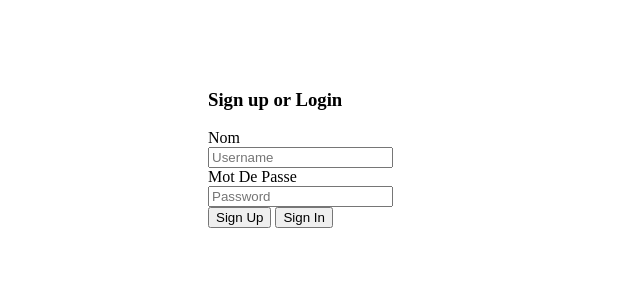
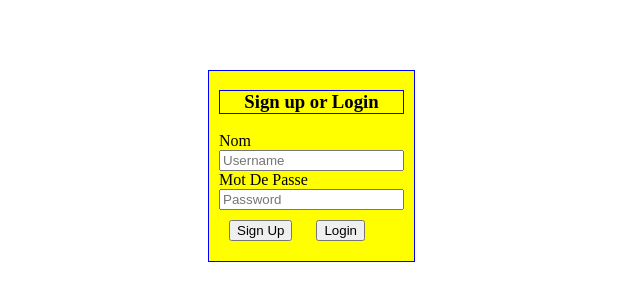
Before and after one commit to KaZWasTaken/TP3-WebDynamique, a website: page public/index.html in a window 1280 px wide. Shown: the part 138-438 px from the top of the page, without its empty margins (0-640 px from the left). Drawn offline with Linux system fonts and the light colour scheme.

Commit message:
Added a bit of css for the index

```diff
--- a/public/index.html
+++ b/public/index.html
@@ -11,6 +11,7 @@
 
 <body>
     <div class="container">
+        <div class="Log">
             <h3>Sign up or Login</h3>
             <form action="">
                 <div class="row">
@@ -26,16 +27,18 @@
                         <label for="lname">Mot De Passe</label>
                     </div>
                     <div class="col-75">
-                    <input type="password" id="*passwordbox-id*" name="password" placeholder="Password" minlength="8"
-                        required>
+                        <input type="password" id="*passwordbox-id*" name="password" placeholder="Password"
+                            minlength="8" required>
                     </div>
                 </div>
 
                 <div class="row">
+
                     <input id="submit" type="button" value="Sign Up">
-                <input id="submit" type="button" value="Sign In">
+                    <input id="submit" type="button" value="Login">
                 </div>
             </form>
+        </div>
     </div>
     <script>
         document.getElementById("submit").addEventListener("click", function (
--- a/public/ventes.css
+++ b/public/ventes.css
@@ -16,4 +16,22 @@ button:hover {
   /* Add padding to containers */
   .container {
     padding: 200px;
+
   }
+
+.Log {
+  background-color: yellow;
+  position: fixed;
+  border: 1px solid blue;
+  padding: 0px 10px 10px 10px;
+}
+
+#submit {
+  margin: 10px;
+}
+
+h3 {
+  border: 1px solid blue;
+  text-align: center;
+
+}
```
Lines whose indentation alone changed are shown as unchanged.
